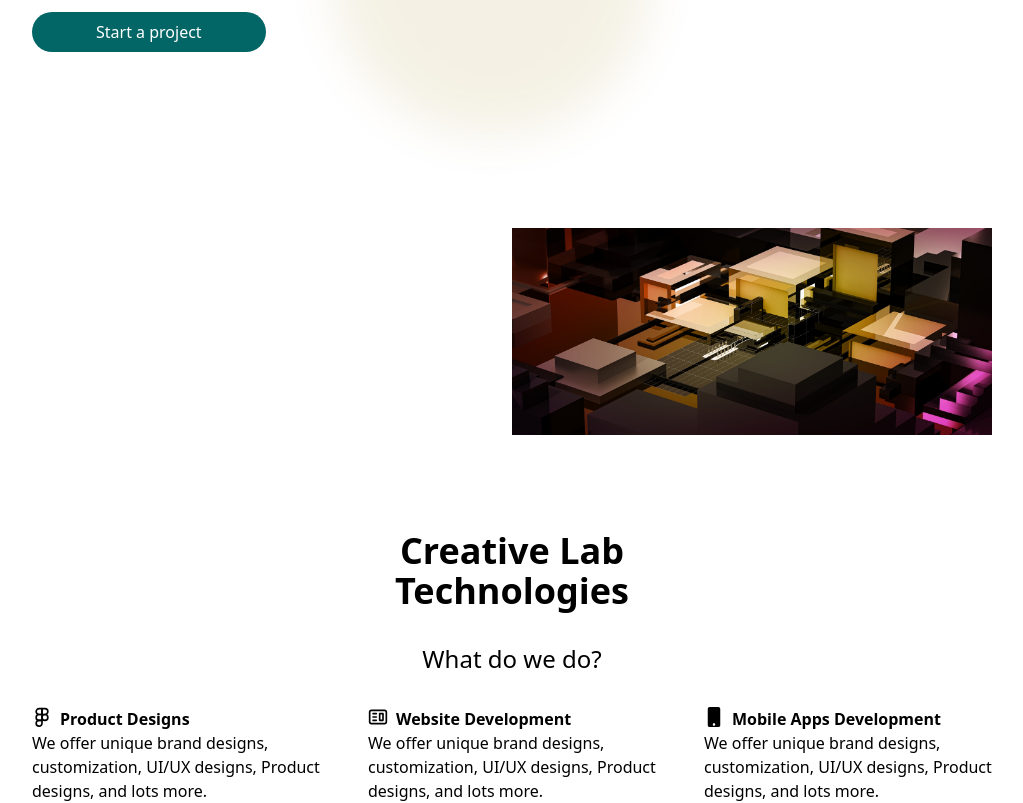
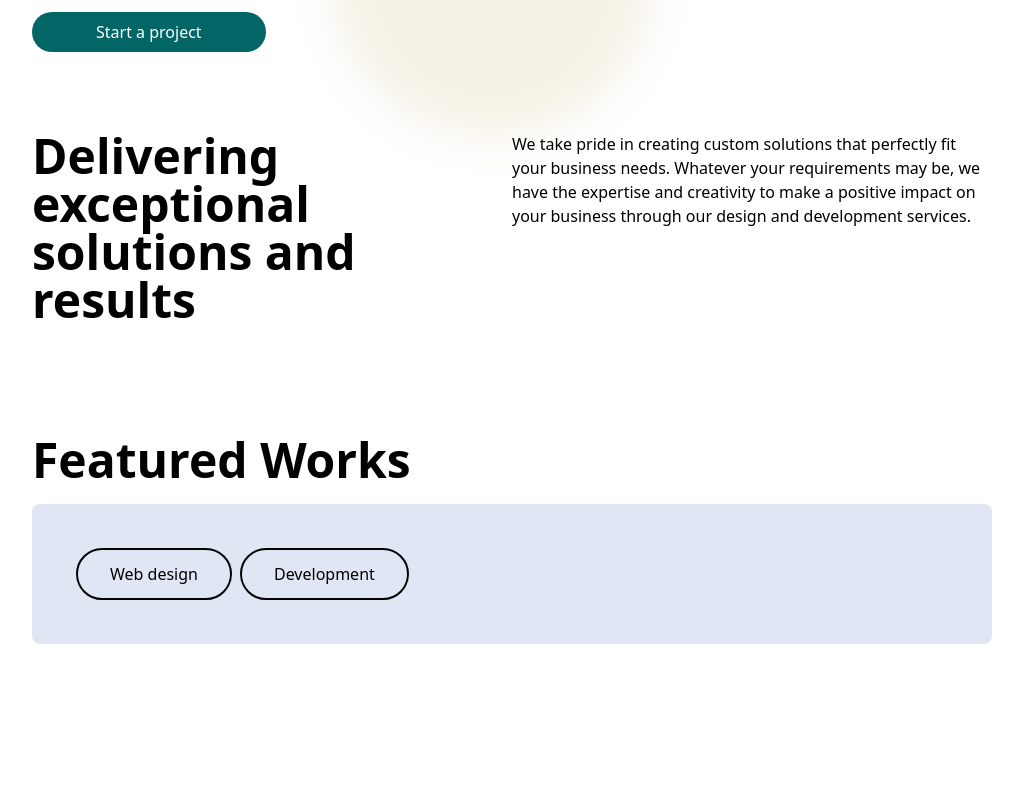
Before and after one commit to Marvel2456/creative-lab-tech, a React (Create React App) app: page / in a window 1280 px wide. Shown: the part 940-1743 px from the top of the page, without its empty margins (128-1151 px from the left). After the commit the page ends 1624 px from the top, so only its background shows below. Built offline with nearby package versions, Linux system fonts and the light colour scheme.

Commit message:
Working on featured section

```diff
--- a/package.json
+++ b/package.json
@@ -6,6 +6,7 @@
     "@testing-library/jest-dom": "^5.16.5",
     "@testing-library/react": "^13.4.0",
     "@testing-library/user-event": "^13.5.0",
+    "netlify-cli": "^13.0.1",
     "react": "^18.2.0",
     "react-dom": "^18.2.0",
     "react-icons": "^4.7.1",
--- a/src/components/AboutUs.js
+++ b/src/components/AboutUs.js
@@ -3,14 +3,16 @@ import Panel from '../assets/panel.jpg'
 
 const AboutUs = () => {
   return (
-    <div>
-      <section className='container mx-auto mt-24'>
-        <div className='grid px-10 md:grid-cols-2 md:px-[160px]'>
-          <div>
-
+    <div className='w-full h-full bg-white'>
+      <section className='flex px-10 md:px-[160px]'>
+        <div className='grid md:grid-cols-2'>
+          <div className='pb-3'>
+            <h3 className='font-bold text-4xl md:text-5xl'>Delivering exceptional</h3>
+            <h3 className='font-bold text-4xl md:text-5xl'>solutions and results</h3>
           </div>
           <div className=''>
-            <img className='' src={Panel} alt='About Image' />
+            <p>We take pride in creating custom solutions that perfectly fit your business needs. Whatever your requirements may be, we have the expertise and creativity
+              to make a positive impact on your business through our design and development services.</p>
           </div>
         </div>
       </section>
--- /dev/null
+++ b/src/components/FeaturedWorks.js
@@ -0,0 +1,29 @@
+import React from 'react'
+
+const FeaturedWorks = () => {
+  return (
+    <div className='w-full h-full bg-white pt-[100px] pb-10'>
+        <section className='grid px-10 md:px-[160px] space-y-5'>
+            <div>
+                <h3 className='font-bold text-5xl'>Featured Works</h3>
+            </div>
+            <div className='container rounded-lg grid md:grid-2 bg-[#E1E6F4]'>
+                <div>
+                    <div className='flex px-11 py-11 space-x-2'>
+                        <p className='py-3 px-8 rounded-full border-black border-2'>Web design</p>
+                        <p className='py-3 px-8 rounded-full border-black border-2'>Development</p>
+                    </div>
+                </div>
+
+                <div className=''>
+
+                </div>
+            </div>
+
+        </section>
+
+    </div>
+  )
+}
+
+export default FeaturedWorks
--- /dev/null
+++ b/src/components/Slide.js
@@ -0,0 +1,14 @@
+import React from 'react'
+
+const Slide = () => {
+  return (
+    <div>
+      <section className=''>
+        <div></div>
+
+      </section>
+    </div>
+  )
+}
+
+export default Slide
--- a/src/index.css
+++ b/src/index.css
@@ -1,3 +1,8 @@
+@import url('https://fonts.googleapis.com/css2?family=Inter+Tight:wght@200&display=swap');
+@import url('https://fonts.googleapis.com/css2?family=Inter+Tight:wght@200;300&display=swap');
+
+
+
 @tailwind base;
 @tailwind components;
 @tailwind utilities;
--- a/src/pages/Home.js
+++ b/src/pages/Home.js
@@ -1,5 +1,6 @@
 import React from 'react'
 import AboutUs from '../components/AboutUs'
+import FeaturedWorks from '../components/FeaturedWorks'
 import Hero from '../components/Hero'
 import Navbar from '../components/Navbar'
 import Services from '../components/Services'
@@ -10,7 +11,8 @@ const Home = () => {
       <Navbar />
       <Hero />
       <AboutUs />
-      <Services />
+      <FeaturedWorks />
+      {/* <Services /> */}
     </div>
   )
 }
```
Also changed, not shown: 1 other file (tests, documents, lock files or other folders).
